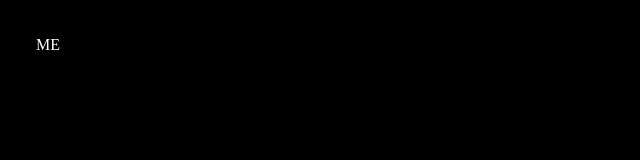
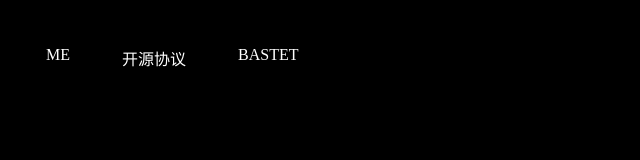
Before and after one commit to ChenxiNeko/chenxineko.github.io, a plain HTML site: page index.html in a window 1280 px wide. Shown: the whole page, without its empty margins (0-640 px from the left). Drawn offline with Linux system fonts and the light colour scheme.

Commit message:
Add files via upload

```diff
--- a/CSS/head.css
+++ b/CSS/head.css
@@ -17,6 +17,7 @@ li a {
       font-family: inherit;
       color: white;
       padding: 1em 1em;
+      margin: 10px;
       outline: none;
       border: none;
       background-color: black;
@@ -24,7 +25,26 @@ li a {
       transition: color 0.4s ease-in-out;
     text-decoration: none;
 }
+
 li a::before {
+  content: '';
+  position: absolute;
+  bottom: 0;
+  left: 0;
+  right: 0;
+  height: 2px;
+  background-color: #3cefff;
+  transform-origin: bottom right;
+  transform: scaleX(0);
+  transition: transform 0.5s ease;
+}
+
+li a:hover::before {
+  transform-origin: bottom left;
+  transform: scaleX(1);
+}
+
+li.bar-main a::before {
   content: '';
   z-index: -1;
   position: absolute;
@@ -40,11 +60,11 @@ li a::before {
 }
 
 
-li a:hover {
+li.bar-main a:hover {
 cursor: pointer;
   color: #161616;
 }
 
-li a:hover::before {
+li.bar-main a:hover::before {
   transform: translate3d(50%, -50%, 0) scale3d(15, 15, 15);
 }
--- a/index.html
+++ b/index.html
@@ -21,7 +21,9 @@
 	</div>
 	<div class="bar">
 		<ul>
-			<li><a href="#">ME</a></li>
+			<li class="bar-main"><a href="#">ME</a></li>
+			<li><a href="#">开源协议</a></li>
+			<li><a href="#">BASTET</a></li>
 		</ul>
 	</div>
 	<div class="readme"></div>
```
Also changed, not shown: 1 other file. Lines whose indentation alone changed are shown as unchanged.
